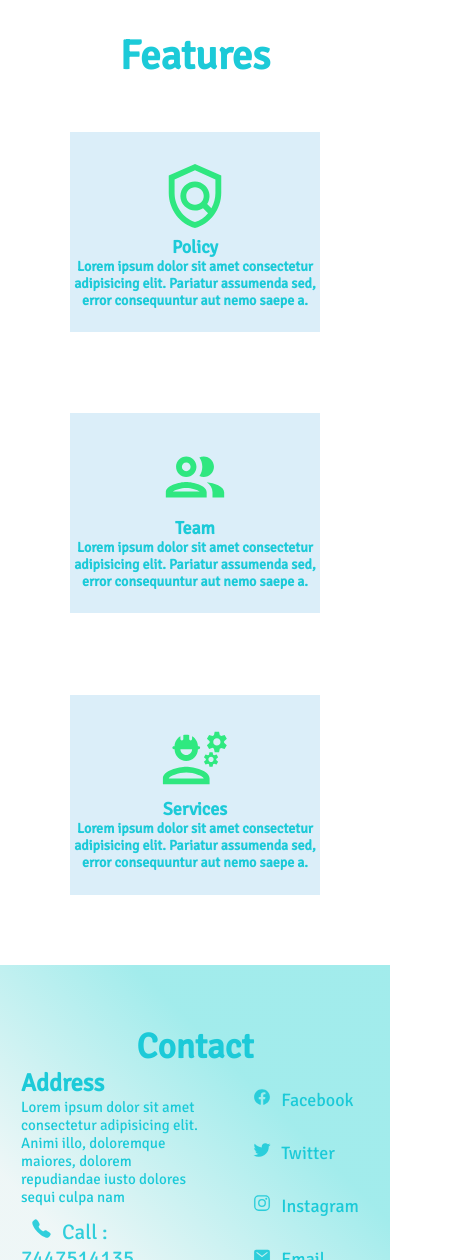
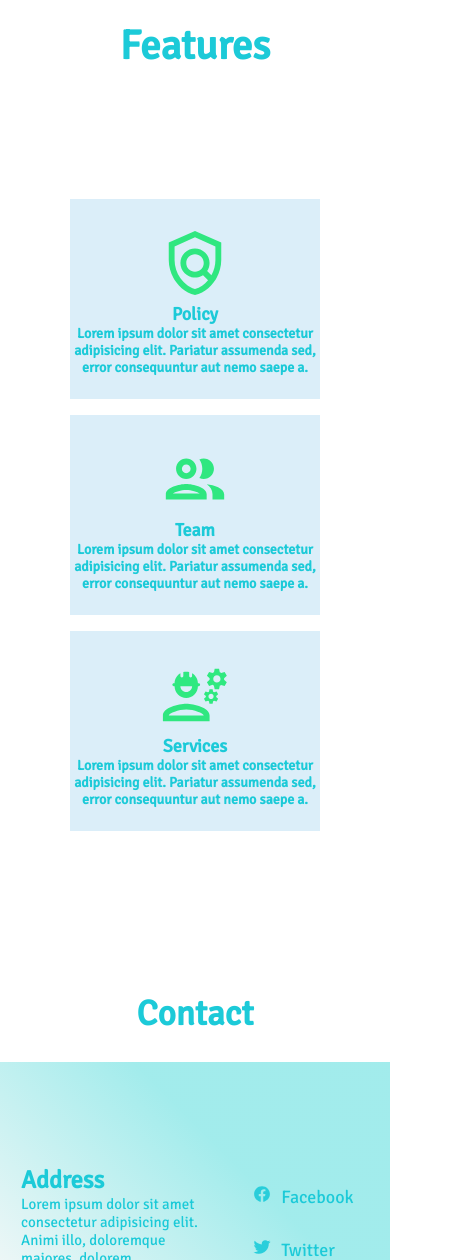
Before and after one commit to Nitesh2905/WebBug, a plain HTML site: page index.html in a window 390 px wide. Shown: the part 740-2000 px from the top of the page, 465 px wide, since content can reach past the window. Drawn offline with nearby package versions, Linux system fonts and the light colour scheme.

Commit message:
Second (Mobile) Commit

```diff
--- a/index.html
+++ b/index.html
@@ -379,8 +379,8 @@
     </main>
     <!-- For cards or features section -->
     <main>
-      <section class="section-card" data-aos="fade-up" id="about">
-        <div class="head-text">
+      <section class="section-card" id="about" data-aos="fade-up">
+        <div class="feature">
           <h3>Features</h3>
         </div>
         <div class="container card-section">
@@ -482,7 +482,7 @@
 
     <footer id="contact">
       <div class="container">
-        <h3 class="head-text">Contact</h3>
+        <h3 class="head-text contact-text">Contact</h3>
         <div class="contactus">
           <div class="address" data-aos="slide-right">
             <h3>Address</h3>
@@ -520,7 +520,7 @@
     <script src="https://unpkg.com/aos@next/dist/aos.js"></script>
     <script>
       AOS.init({
-        offset: 215,
+        offset: 235,
         duration: 1000,
       });
     </script>
--- a/style.css
+++ b/style.css
@@ -155,12 +155,17 @@ header {
 .btn:hover {
   background-color: #6930c3;
 }
-
+.feature{
+  position: relative;
+  font-size: 3.5rem;
+  top: 18rem;
+  text-align: center;
+}
 .head-text {
   font-family: "Signika", sans-serif;
   position: relative;
   font-size: 3.5rem;
-  top: 21rem;
+  top: 5rem;
   text-align: center;
 }
 .card-section {
@@ -206,11 +211,10 @@ header {
 
 footer {
   width: 100%;
-  height: 45vh;
+  height: 65vh;
   position: relative;
-  top: 10rem;
+  top: 25rem;
 }
-
 .contactus {
   display: flex;
   align-content: center;
@@ -237,7 +241,7 @@ footer::before {
   position: relative;
   top: 21rem;
   left: -8rem;
-  max-width: 40%;
+  max-width: 45%;
   font-size: 2.1rem;
 }
 .address a {
@@ -249,7 +253,8 @@ footer::before {
 .address a ion-icon {
   color: rgb(28, 202, 216, 0.9);
   transition: all 600ms ease-in-out;
-  margin: 0rem 1rem;
+  font-size: 1.5rem;
+  margin: 0rem 2rem;
 }
 .social-media {
   position: relative;
@@ -291,11 +296,16 @@ footer::before {
   }
 }
 
-@media only screen and (max-width: 810px) {
+@media only screen and (max-width: 400px) {
+  .hero{
+    position: relative;
+    top: 3rem;
+  }
   .card-section {
     width: 100%;
     height: 100vh;
   }
+
   .address {
     position: relative;
     max-width: 50%;
@@ -326,7 +336,7 @@ footer::before {
     opacity: 0;
   }
 
-  .logo{
+  .logo {
     position: relative;
     top: 1.8rem;
     left: 8rem;
@@ -360,7 +370,7 @@ footer::before {
     transition: all 0.5s ease-in-out;
     position: absolute;
     top: 0rem;
-    left: 40rem;
+    left: 0rem;
     z-index: 15;
   }
   .menu-btn_burger::before,
@@ -392,4 +402,35 @@ footer::before {
   .menu-btn.open .menu-btn_burger::after {
     transform: rotate(-45deg) translate(35px, 35px);
   }
+
+  .head-text {
+    position: relative;
+
+    top: 8rem;
+  }
+
+  .feature{
+    position: relative;
+
+    top: 20rem;
+  }
+
+  .card-section {
+    height: 70vh;
+    position: relative;
+    top: 10rem;
+  }
+  .cards{
+    margin: 0.8rem 0;
+  }
+  footer {
+    width: 100%;
+    height: 100vh;
+    position: relative;
+    top: 45rem;
+  }
+  .contactus{
+    position: relative;
+
+  }
 }
```
